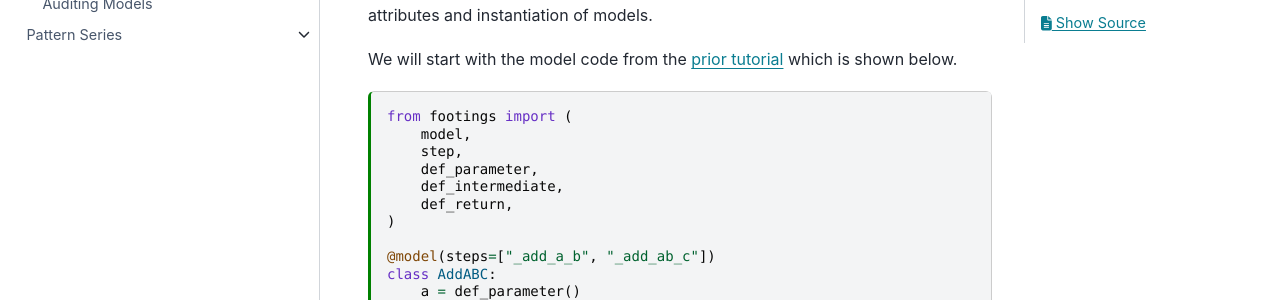
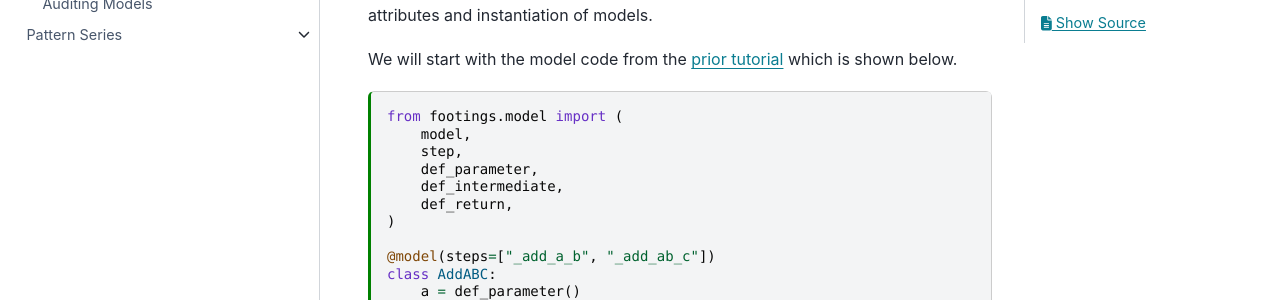
Before and after one commit to footings/footings, a Sphinx documentation site: the page built from docs/tutorials/intro-series/2-attributes-and-instantiation.md, in a window 1280 px wide and 900 px high. Shown: the part 315-615 px from the top of the window. Built offline with Sphinx 7.4.7 and the PyData theme 0.15.4, drawn with Linux system fonts in a browser that asks for light colours; some of the changed text lies outside the part shown.

Commit message:
Update of import from footings to footings.model.

````diff
--- a/docs/tutorials/intro-series/2-attributes-and-instantiation.md
+++ b/docs/tutorials/intro-series/2-attributes-and-instantiation.md
@@ -21,7 +21,7 @@ This is the second tutorial in the [Intro Series](index.md). Here we will do a d
 We will start with the model code from the [prior tutorial](1-building-a-model.md) which is shown below.
 
 ```{code-cell} ipython3
-from footings import (
+from footings.model import (
     model,
     step,
     def_parameter,
@@ -108,7 +108,7 @@ model.ab
 Returning to the code of our example model -
 
 ```{code-cell} ipython3
-from footings import (
+from footings.model import (
     model,
     step,
     def_parameter,
@@ -182,7 +182,7 @@ The `footings` library also contains two additional define functions. Both of th
 Both of these are demonstrated in the code below.
 
 ```{code-cell} ipython3
-from footings import (
+from footings.model import (
     model,
     step,
     def_parameter,
````
Also changed, not shown: docs/tutorials/intro-series/1-building-a-model.md (+1 -1 lines), docs/tutorials/intro-series/3-documenting-models.md (+1 -1 lines), docs/tutorials/intro-series/4-running-models.md (+1 -1 lines), docs/tutorials/intro-series/5-auditing-models.md (+1 -1 lines).
